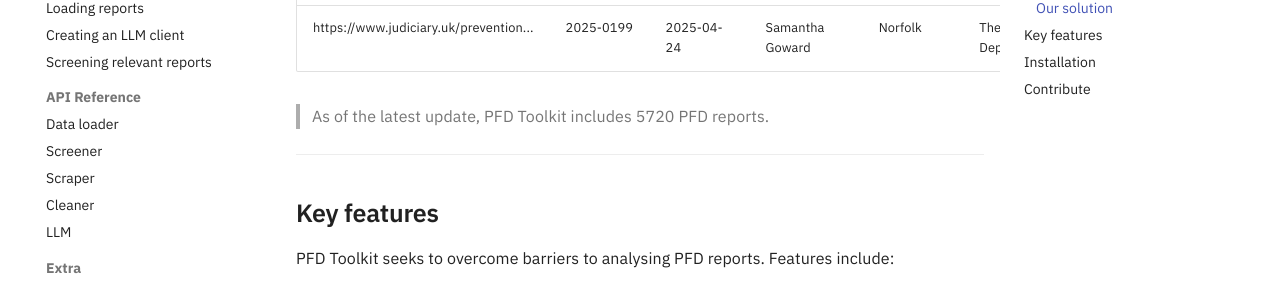
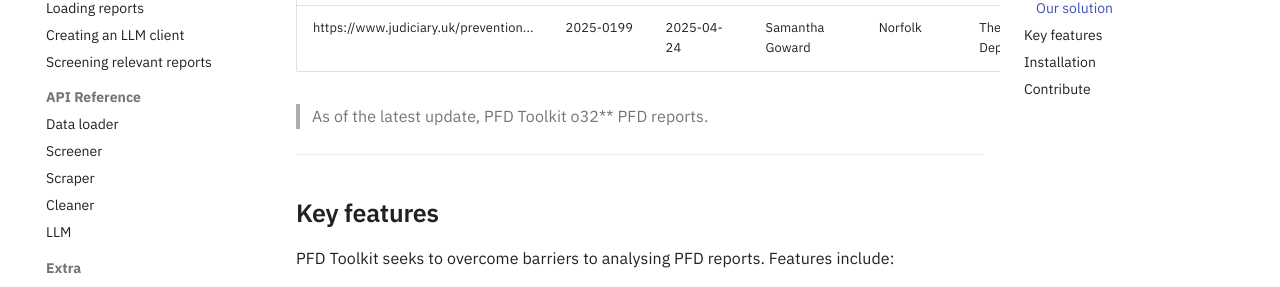
Before and after one commit to Sam-Osian/PFD-toolkit, an MkDocs documentation site: the page built from docs/index.md, in a window 1280 px wide and 900 px high, scrolled down 1581 px. Shown: the part 154-441 px from the top of the window. Built offline with MkDocs 1.6.1 and Material for MkDocs 9.7.7, drawn with Linux system fonts in a browser that asks for light colours.

```diff
--- a/docs/index.md
+++ b/docs/index.md
@@ -41,7 +41,7 @@ We've collected all PFD reports, and made them available in a single, downloadab
 
 
 
-> As of the latest update, PFD Toolkit includes **5720** PFD reports.
+> As of the latest update, PFD Toolkit o32** PFD reports.
 
 ---
 
```
